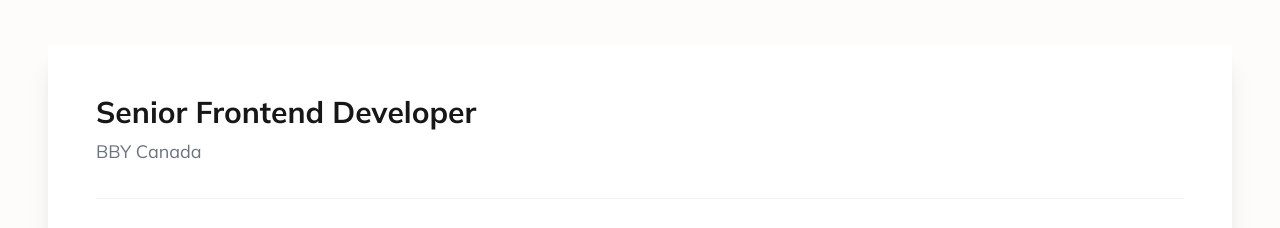
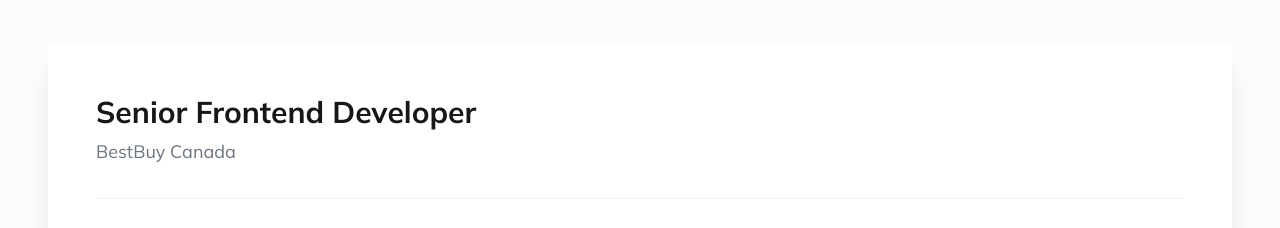
Before and after one commit to kareemsakr/next-portfolio, a Next.js app: page / in a window 1280 px wide. Shown: the part 4420-4648 px from the top of the page. Built offline with nearby package versions, Linux system fonts and the light colour scheme.

Commit message:
updated company name

```diff
--- a/app/page.tsx
+++ b/app/page.tsx
@@ -687,7 +687,7 @@
                 <h3 className="text-2xl md:text-3xl font-bold">
                   Senior Frontend Developer
                 </h3>
-                <p className="text-lg text-gray-500 mt-2">BBY Canada</p>
+                <p className="text-lg text-gray-500 mt-2">BestBuy Canada</p>
               </header>
 
               <div className="space-y-8">
```
